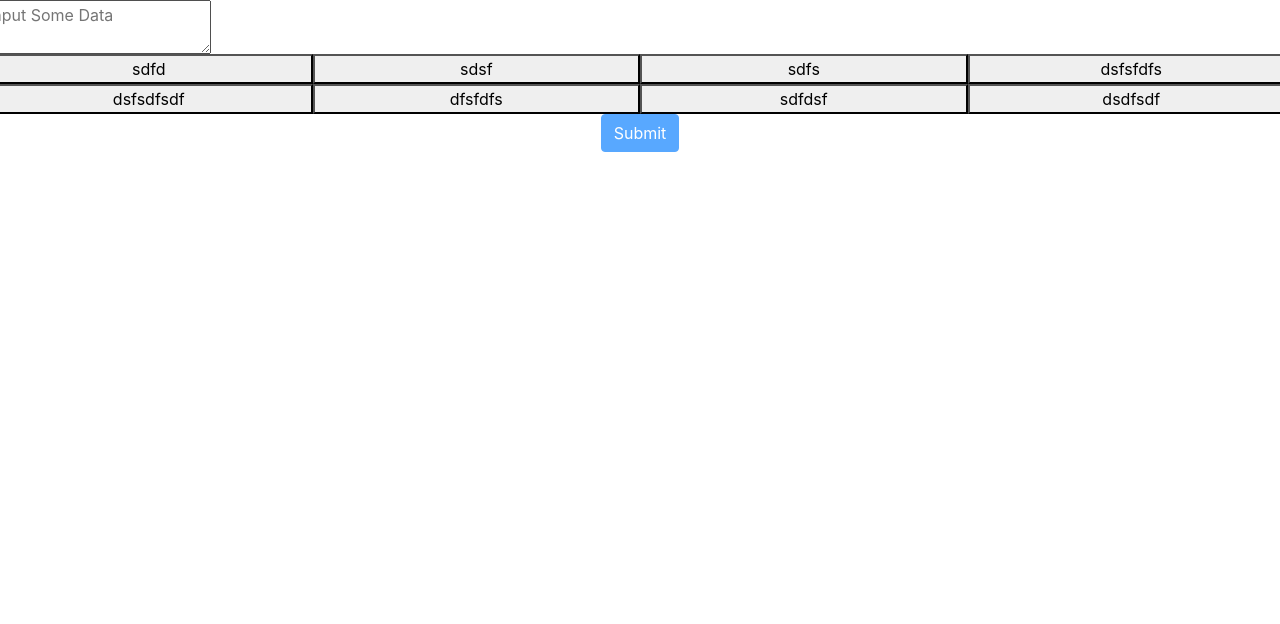
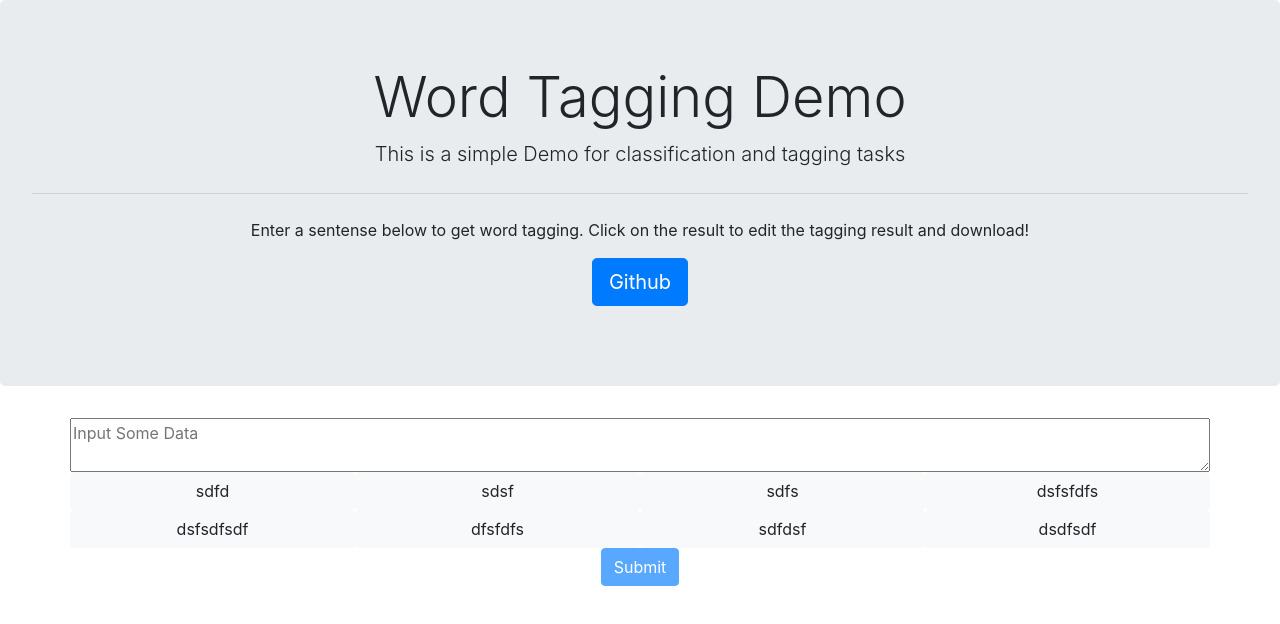
Before and after one commit to h-bar/demofi, a React (Create React App) app: page / in a window 1280 px wide. Shown: the top 624 px of the page. Built offline with nearby package versions, Linux system fonts and the light colour scheme.

Commit message:
add some basic bootstrap

```diff
--- a/src/App.js
+++ b/src/App.js
@@ -38,7 +38,7 @@ class OptionBtnIn extends React.Component {
 
   render() {
     const btns = this.props.options.map((option) => (
-      <button className="col-3"key={option} onClick={() => this.handleClick(option)}>{option}</button>
+      <button className="col-3 btn  btn-light"key={option} onClick={() => this.handleClick(option)}>{option}</button>
     ))
     return (
       <div className="row">
@@ -58,7 +58,7 @@ class LongTextIn extends React.Component {
   render() {
     return (
       <div className='row'>
-        <textarea  placeholder={this.props.placeholder} onChange={this.handleChange}></textarea>
+        <textarea style={{width: '100%'}} placeholder={this.props.placeholder} onChange={this.handleChange}></textarea>
       </div>
     )
   }
@@ -125,7 +125,7 @@ class ClassificationResult extends React.Component {
       if (!(cls in byClass)) {
         byClass[cls] = []
       }
-      byClass[cls].push(<button key={e} onClick={() => this.handleClick(e)}>{e}</button>)
+      byClass[cls].push(<button key={e} className="btn" onClick={() => this.handleClick(e)}>{e}</button>)
     }
 
     let classRows = []
@@ -222,10 +222,21 @@ class App extends React.Component {
   render() {
     return (
       <div className="App">
-        <DataIn updateData={this.updateData} data={this.state.req}></DataIn>
-        <ParamIn updateData={this.updateData} data={this.state.req}></ParamIn>
-        <SubmitBtn appState={this.state.state} content="Submit" onClick={this.sendData}></SubmitBtn>
-        { this.state.state === appStates.responded ? <ResultPanel content={this.state.resp} onChange={this.updateResult}></ResultPanel> : <div></div>}
+        <div className="jumbotron">
+        <h1 className="display-4">Word Tagging Demo</h1>
+          <p className="lead">This is a simple Demo for classification and tagging tasks</p>
+          <hr className="my-4" />
+          <p>Enter a sentense below to get word tagging. Click on the result to edit the tagging result and download!</p>
+          <p className="lead">
+            <a className="btn btn-primary btn-lg" href="#" role="button">Github</a>
+          </p>
+        </div>
+        <div className="container">
+          <DataIn updateData={this.updateData} data={this.state.req}></DataIn>
+          <ParamIn updateData={this.updateData} data={this.state.req}></ParamIn>
+          <SubmitBtn appState={this.state.state} content="Submit" onClick={this.sendData}></SubmitBtn>
+          { this.state.state === appStates.responded ? <ResultPanel content={this.state.resp} onChange={this.updateResult}></ResultPanel> : <div></div>}
+        </div>
       </div>
     );
   }
```
